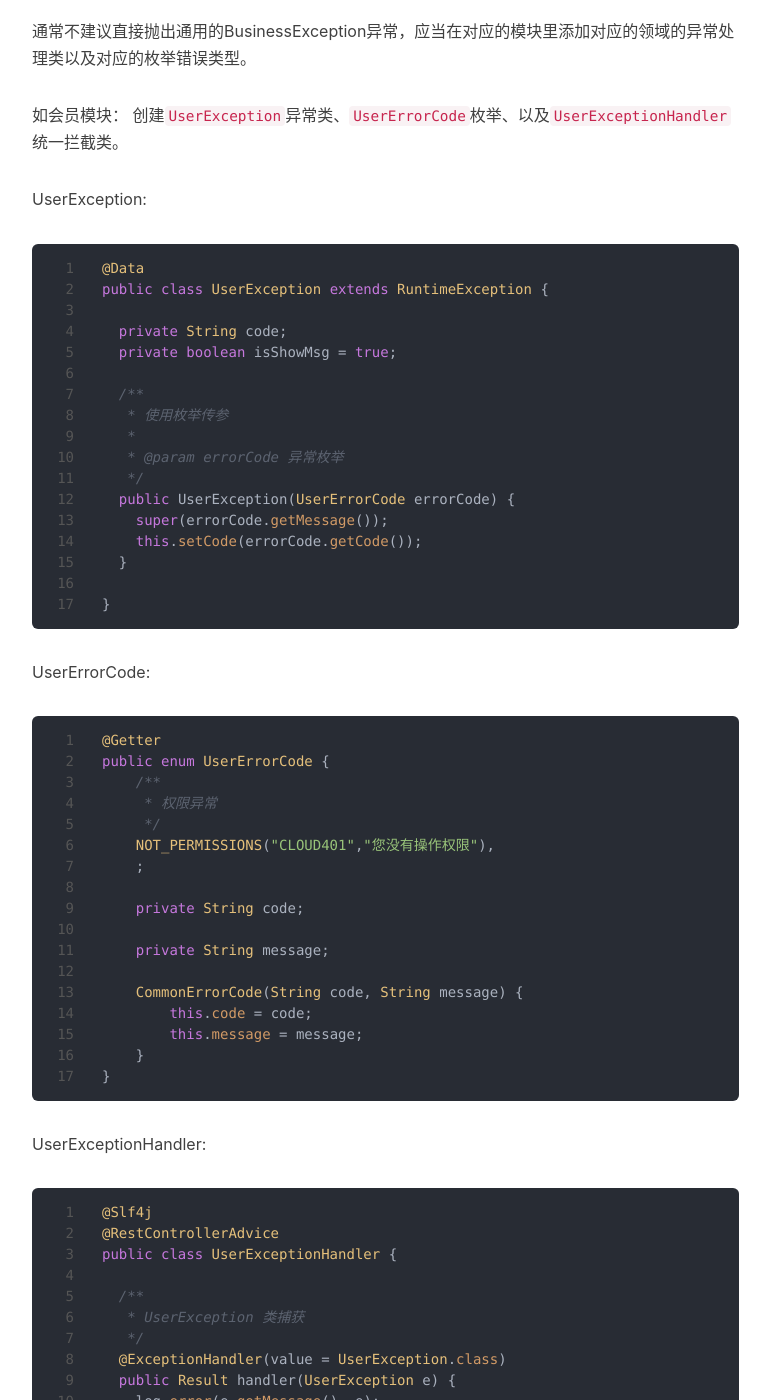
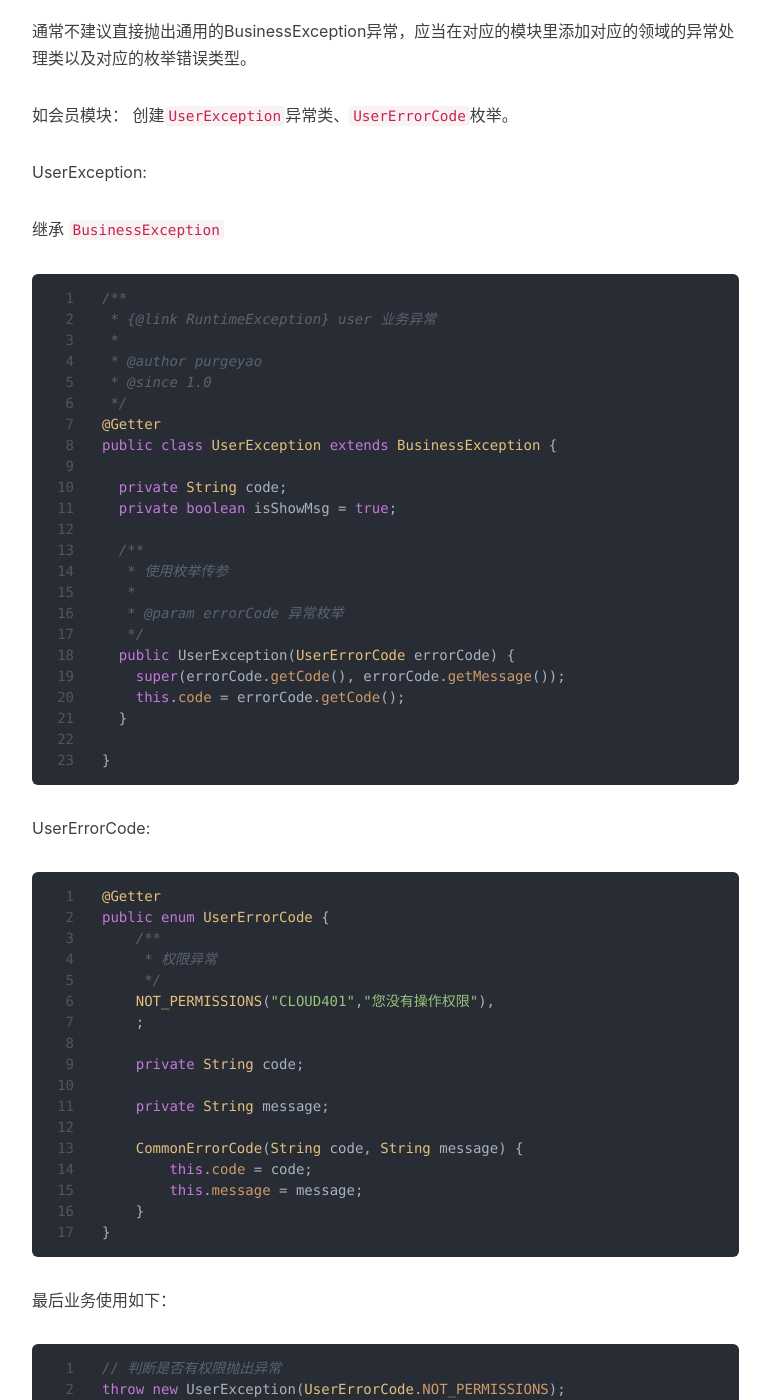
Before and after one commit to purgeyao/purgeyao.github.io, a Jekyll site: the page built from _posts/2019-11-02-SpringBoot异常处理+统一封装-使用篇.md, in a window 1280 px wide and 1400 px high, scrolled down 2619 px. Shown: the whole window, without its empty margins (233-1003 px from the left). Built offline with Jekyll 4.4.1, drawn with Linux system fonts in a browser that asks for light colours; nearby versions of some CDN libraries; our own code applies the rules of GitHub Pages for plain Markdown files; comment, search, counter and statistics services are not loaded; some of the changed text lies outside the part shown.

Commit message:
Update 2019-11-02-SpringBoot异常处理+统一封装-使用篇.md

````diff
--- a/_posts/2019-11-02-SpringBoot异常处理+统一封装-使用篇.md
+++ b/_posts/2019-11-02-SpringBoot异常处理+统一封装-使用篇.md
@@ -68,13 +68,21 @@ throw new BusinessException("CLOUD800","没有多余的库存");
 通常不建议直接抛出通用的BusinessException异常，应当在对应的模块里添加对应的领域的异常处理类以及对应的枚举错误类型。
 
 如会员模块：
-创建`UserException`异常类、`UserErrorCode`枚举、以及`UserExceptionHandler`统一拦截类。
+创建`UserException`异常类、`UserErrorCode`枚举。
 
 UserException:
 
+继承 `BusinessException`
+
 ```java
-@Data
-public class UserException extends RuntimeException {
+/**
+ * {@link RuntimeException} user 业务异常
+ *
+ * @author purgeyao
+ * @since 1.0
+ */
+@Getter
+public class UserException extends BusinessException {
 
   private String code;
   private boolean isShowMsg = true;
@@ -85,8 +93,8 @@ public class UserException extends RuntimeException {
    * @param errorCode 异常枚举
    */
   public UserException(UserErrorCode errorCode) {
-    super(errorCode.getMessage());
-    this.setCode(errorCode.getCode());
+    super(errorCode.getCode(), errorCode.getMessage());
+    this.code = errorCode.getCode();
   }
 
 }
@@ -111,25 +119,6 @@ public enum UserErrorCode {
         this.code = code;
         this.message = message;
     }
-}
-```
-
-UserExceptionHandler:
-
-```java
-@Slf4j
-@RestControllerAdvice
-public class UserExceptionHandler {
-
-  /**
-   * UserException 类捕获
-   */
-  @ExceptionHandler(value = UserException.class)
-  public Result handler(UserException e) {
-    log.error(e.getMessage(), e);
-    return Result.ofFail(e.getCode(), e.getMessage());
-  }
-
 }
 ```
 
````
